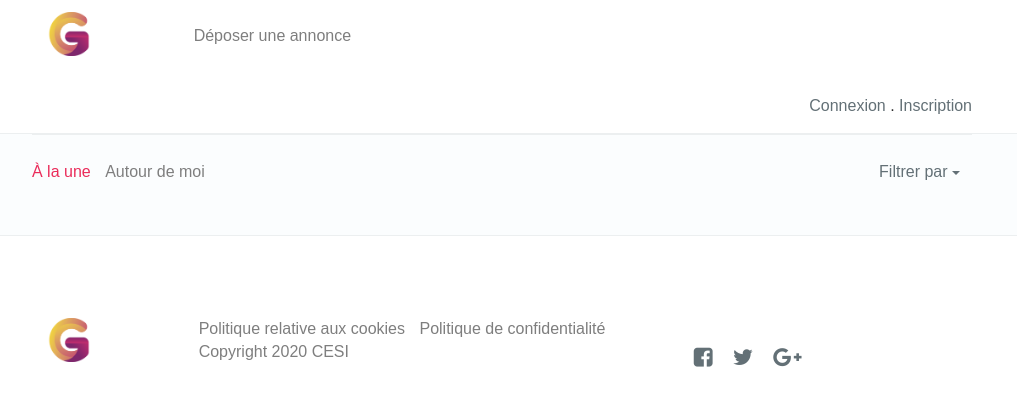
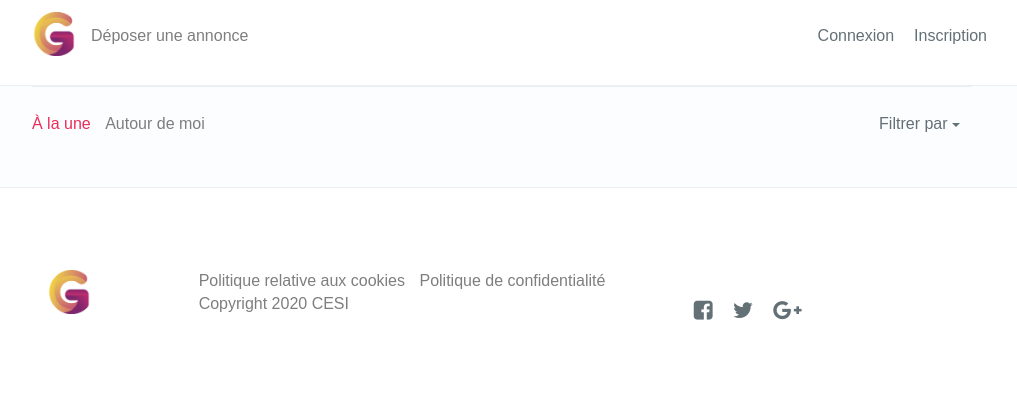
Before and after one commit to ProjetDocker-Ogungbemi-DI-Loreto/app-vide-grenier, a PHP site: page /posts/ in a window 1280 px wide. Shown: the top 406 px of the page, without its empty margins (138-1155 px from the left). Run offline with PHP 8.4, Linux system fonts and the light colour scheme; data that the repository does not hold is empty; some libraries are stand-ins or nearby versions; some web fonts are replaced.

Commit message:
(Fix : issue #2) Fix du css et de certains liens

```diff
--- a/www/App/Views/base.html
+++ b/www/App/Views/base.html
@@ -29,23 +29,23 @@
     <div class="row">
         <div class="navbar-container">
             <div class="container">
-                <div class="row">
-                    <div class="col-xs-3 visible-xs">
+                <div class="row base-nav">
+                    <div class="visible-xs">
                         <a href="#" class="btn-menu-toggle"><i class="cv cvicon-cv-menu"></i></a>
                     </div>
-                    <div class="col-lg-1 col-sm-2 col-xs-6">
+                    <div class="">
                         <a class="navbar-brand" href="/">
                             <img src="/images/logo.png" alt="Vide Grenier en ligne" class="logo" />
                             <span>Vide Grenier en ligne</span>
                         </a>
                     </div>
-                    <div class="col-lg-3 col-sm-10 hidden-xs">
+                    <div class="hidden-xs">
                         <ul class="list-inline menu">
                             <li class="color-active"><a href="/product">Déposer une annonce</a></li>
                         </ul>
                     </div>
 
-                    <div class="col-lg-6 col-sm-8 col-xs-3">
+                    <div class="">
                         <!--<form action="search.html" method="post">
                             <div class="topsearch">
                                 <i class="cv cvicon-cv-cancel topsearch-close"></i>
@@ -60,7 +60,7 @@
 
                     {% if user is not null %}
 
-                    <div class="col-lg-2 col-sm-4 hidden-xs">
+                    <div class="hidden-xs">
                         <div class="selectuser pull-left">
                             <div class="btn-group pull-right dropdown">
                                 <button class="btn btn-default dropdown-toggle" type="button" id="dropdownMenu1" data-toggle="dropdown" aria-haspopup="true" aria-expanded="true">
@@ -77,9 +77,10 @@
                     </div>
 
                     {% else %}
-                    <div class="col-lg-2 col-sm-12 hidden-xs">
+                    <div class="hidden-xs">
                         <div class="loginsignup pull-right">
-                            <a href="/login">Connexion</a> . <a href="/register">Inscription</a>
+                            <a href="/login">Connexion</a>
+                            <a href="/register">Inscription</a>
                         </div>
                         <div class="clearfix"></div>
                     </div>
--- a/www/public/style/main.css
+++ b/www/public/style/main.css
@@ -1085,8 +1085,8 @@ video {
       .single-v-footer-switch > a.active span, .single-v-footer-switch > a.active i::before {
         color: #ea2c5a; }
 
-.cb-content {
-  width: 130% !important; }
+/* .cb-content {
+  width: 130% !important; } */
 
 /*
 * Content Index END
@@ -1265,9 +1265,23 @@ ul.menu {
   text-align: right;
   margin-top: 25px; }
   .loginsignup a {
-    color: #637076; }
+    color: #637076;
+  }
     .loginsignup a:hover {
       text-decoration: underline; }
+.loginsignup.pull-right {
+  display: flex;
+  gap: 2rem;
+}
+
+.base-nav {
+  display: flex;
+  flex-direction: row;
+}
+
+.base-nav > div:nth-last-child(2) {
+  flex-grow: 1;
+}
 
 .navbar-brand {
   padding: 12px 15px; }
```
Also changed, not shown: www/App/Views/User/login.html (+6 -4 lines), www/public/storage/46.png (added), 1 other file.
